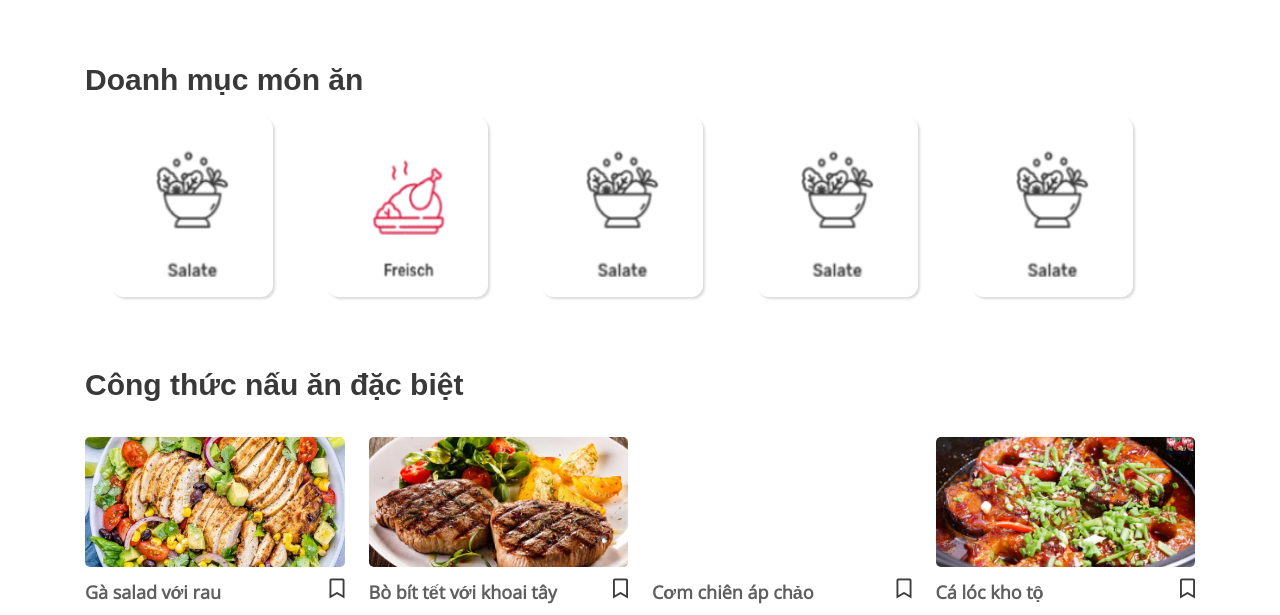
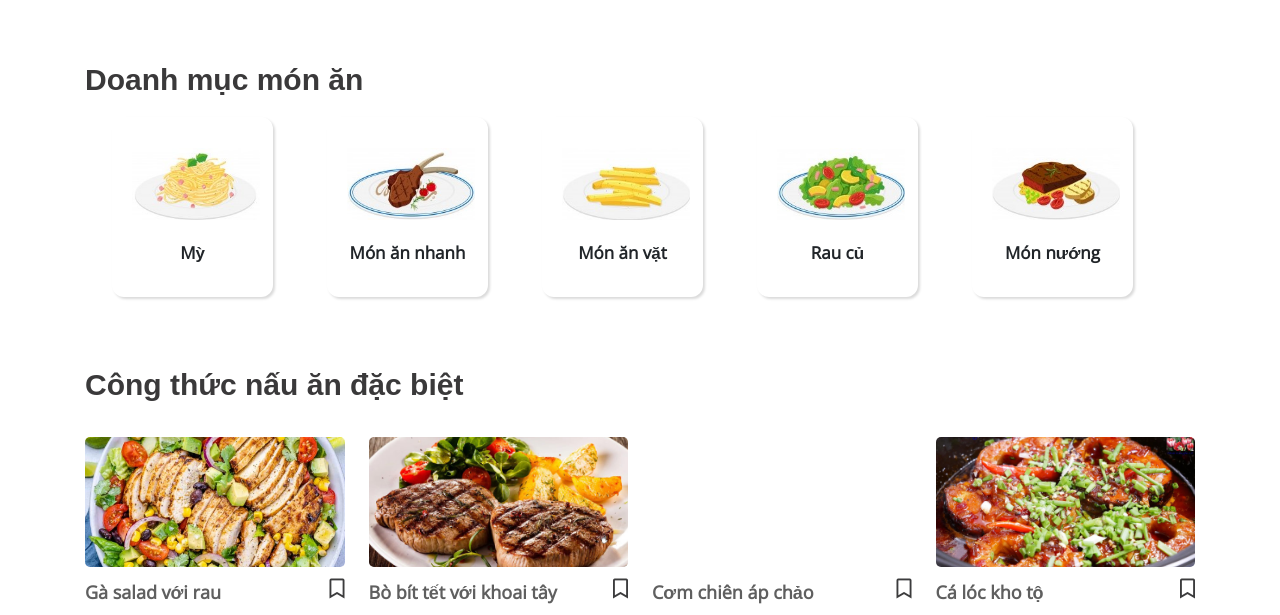
Before and after one commit to LuongThienPhuoc/foodaholic, a plain HTML site: page receipt.html in a window 1280 px wide. Shown: the part 1004-1619 px from the top of the page. Drawn offline with nearby package versions, Linux system fonts and the light colour scheme.

Commit message:
git push

```diff
--- a/assets/css/receipt.css
+++ b/assets/css/receipt.css
@@ -343,6 +343,7 @@
     box-shadow: rgba(0, 0, 0, 0.15) 1.95px 1.95px 2.6px;
     display: flex;
     justify-content: center;
+    flex-direction: column;
 }
 
 .type-div.active {
@@ -350,13 +351,22 @@
 }
 
 .type-img {
-    width: 110px;
+    width: 128px;
+    height: 72px;
 }
 
 .type-img.active {
     width: 100%;
+}
 
+.type-title {
+    width: 100%;
+    font-size: 17px;
+    text-align: center;
+    margin-top: 20px;
+    font-weight: 600;
 }
+
 
 .receipt-type-title.category-receipt {
     margin-bottom: 10px;
--- a/receipt.html
+++ b/receipt.html
@@ -507,27 +507,32 @@
             <div class="row" style='margin-right: 0; margin-left: 0;'>
                 <li class="col l-2 m-4">
                     <div class="type-div">
-                        <img class="type-img" src="./assets/img/food-avatar/2.png" alt="">
+                        <img class="type-img" src="./assets/img/food-avatar/food-type/1.jpg" alt="">
+                        <span class="type-title">Mỳ</span>
                     </div>
                 </li>
                 <li class="col l-2 m-4">
                     <div class="type-div">
-                        <img class="type-img" src="./assets/img/food-avatar/3.png" alt="">
+                        <img class="type-img" src="./assets/img/food-avatar/food-type/2.jpg"  alt="">
+                        <span class="type-title">Món ăn nhanh</span>
                     </div>
                 </li>
                 <li class="col l-2 m-4">
                     <div class="type-div">
-                        <img class="type-img" src="./assets/img/food-avatar/2.png" alt="">
+                        <img class="type-img" src="./assets/img/food-avatar/food-type/3.jpg"  alt="">
+                        <span class="type-title">Món ăn vặt</span>
                     </div>
                 </li>
                 <li class="col l-2 m-4">
                     <div class="type-div">
-                        <img class="type-img" src="./assets/img/food-avatar/2.png" alt="">
+                        <img class="type-img" src="./assets/img/food-avatar/food-type/4.jpg"  alt="">
+                        <span class="type-title">Rau củ</span>
                     </div>
                 </li>
                 <li class="col l-2 m-4">
                     <div class="type-div">
-                        <img class="type-img" src="./assets/img/food-avatar/2.png" alt="">
+                        <img class="type-img" src="./assets/img/food-avatar/food-type/5.jpg"  alt="">
+                        <span class="type-title">Món nướng</span>
                     </div>
                 </li>
             </div>
```
Also changed, not shown: index.html (+3 -1 lines), assets/img/food-avatar/food-type/1.jpg (added), assets/img/food-avatar/food-type/2.jpg (added), assets/img/food-avatar/food-type/3.jpg (added), assets/img/food-avatar/food-type/4.jpg (added), assets/img/food-avatar/food-type/5.jpg (added).
